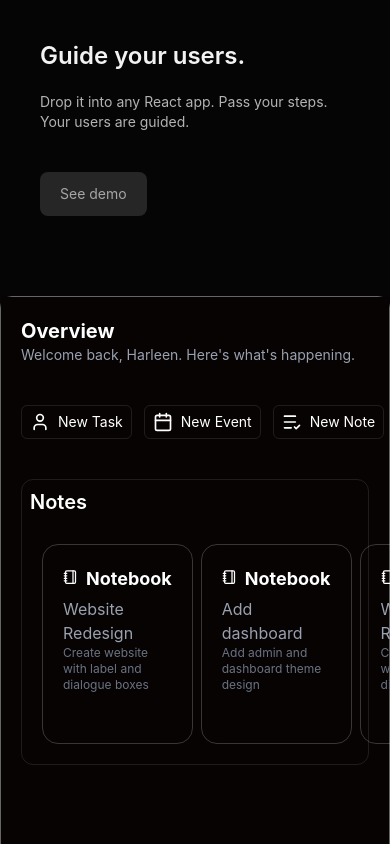
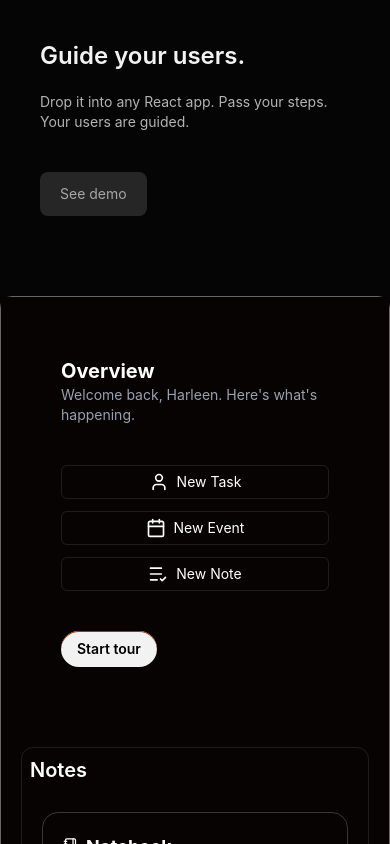
Before and after one commit to harlleenn/Onboard, a React (Vite) app: page / in a window 390 px wide. Shown: the top 844 px of the page. Built offline with nearby package versions, Linux system fonts and the light colour scheme.

Commit message:
added responsiveness

```diff
--- a/src/demo/LandingPage.jsx
+++ b/src/demo/LandingPage.jsx
@@ -1,5 +1,5 @@
 import Sidebar from "./components/Dashboard/Sidebar";
-import Navbar from "./components/Dashboard/Navbar";
+// import Navbar from "./components/Dashboard/Navbar";
 import Content from "./components/Dashboard/Content";
 import Spotlight from "../lib/components/Spotlight";
 import steps from "../lib/components/Steps";
--- a/src/demo/components/Dashboard/Content.jsx
+++ b/src/demo/components/Dashboard/Content.jsx
@@ -20,13 +20,13 @@ const btnItems = [
     {/* i added flex here */}
 
 
-      <div className="flex flex-row gap-10 md:flex-row md:justify-between p-5">
+      <div className="flex flex-col m-10  justify-center gap-10 md:flex-row md:justify-between p-5 ">
          <div className="flex flex-col">
           <div className="text-white font-bold text-xl md:text-2xl">Overview</div>
           <div className="text-gray-400 text-sm md:text-lg">
             Welcome back, Harleen. Here's what's happening.
           </div>
-             <div className="flex gap-3 flex-row overflow-x-auto mt-10">
+             <div className="flex gap-3 min-w-3xs flex-col md:flex-row overflow-x-auto mt-10">
     {btnItems.map((item) => (
       <button
         key={item.id}
@@ -42,7 +42,7 @@ const btnItems = [
          <div className="flex  md:items-center" id="start-tour">
           <button
             className="text-black inset-shadow-2xs inset-shadow-amber-800 cursor-pointer
-            bg-[#f3f2f3] px-4 md:px-5 py-2 rounded-full font-semibold text-sm md:text-base w-full md:w-auto"
+            bg-[#f3f2f3] px-4 md:px-5 py-2 rounded-full font-semibold text-sm md:text-base  md:w-auto"
             onClick={() => onStartTour()}>
             Start tour
           </button>
@@ -53,7 +53,7 @@ const btnItems = [
       </div>
 <div className=" m-5 rounded-xl border-1 border-white/10" id="stats">
   <div className="text-xl  p-2 font-semibold">Notes</div>
-  <div className="flex flex-row gap-2 rounded-2xl flex-1 border-white/5 m-5">
+  <div className="flex flex-col md:flex-row gap-2 rounded-2xl flex-1 border-white/5 m-5">
       <Card
         notebook="Notebook"
         title="Website Redesign"
--- a/src/demo/components/Dashboard/Navbar.jsx
+++ b/src/demo/components/Dashboard/Navbar.jsx
@@ -5,7 +5,7 @@ export default function Navbar() {
 
 
   return (
-    <div className="bg-[hsl(0,0%,0%)]  flex-1
+    <div className="bg-[hsl(0,83%,28%)]  flex-1
      h-14 md:h-16 border-b border-white/15 p-2 md:p-3" >
       {/* <div className="flex flex-row justify-between h-full px-2 md:px-5 gap-3">
 
--- a/src/demo/components/Dashboard/main-content/table-content/Card.jsx
+++ b/src/demo/components/Dashboard/main-content/table-content/Card.jsx
@@ -3,7 +3,7 @@ import React from 'react'
 
 export default function Card({notebook, title, todo}) {
   return (
-    <div className='h-50'>
+    <div className='h-50 sm:grid gird-rows '>
           <div className='flex flex-row   rounded-2xl h-full   border-1 border-white/20  hover:bg-[#2c2b2bdf] ' >
         <div className=" text-white rounded-lg flex flex-col p-5  ">
           {/* <div className='flex flex-row'>
--- a/src/lib/components/Spotlight.jsx
+++ b/src/lib/components/Spotlight.jsx
@@ -41,13 +41,14 @@ export default function Spotlight({ steps, onFinish }) {
       const targetElement = document.querySelector(steps[nextStep].target);
 
       // if (!targetElement) return;
-      if(!targetElement) return;
-      // if(!position) return;
+      // if(!targetElement) return;
+      if(!position) return;
 
     function updatePosition() {
        const updatedPosition = targetElement.getBoundingClientRect();
-  setPosition(updatedPosition); // spotlight follows on scroll
+      setPosition(updatedPosition); // spotlight follows on scroll
       // setPosition(updatedElementPosition)
+      if(!position) return ;
       const overflowMiddleware = {
         name: "overflowMiddleware",
         async fn(state) {
```
